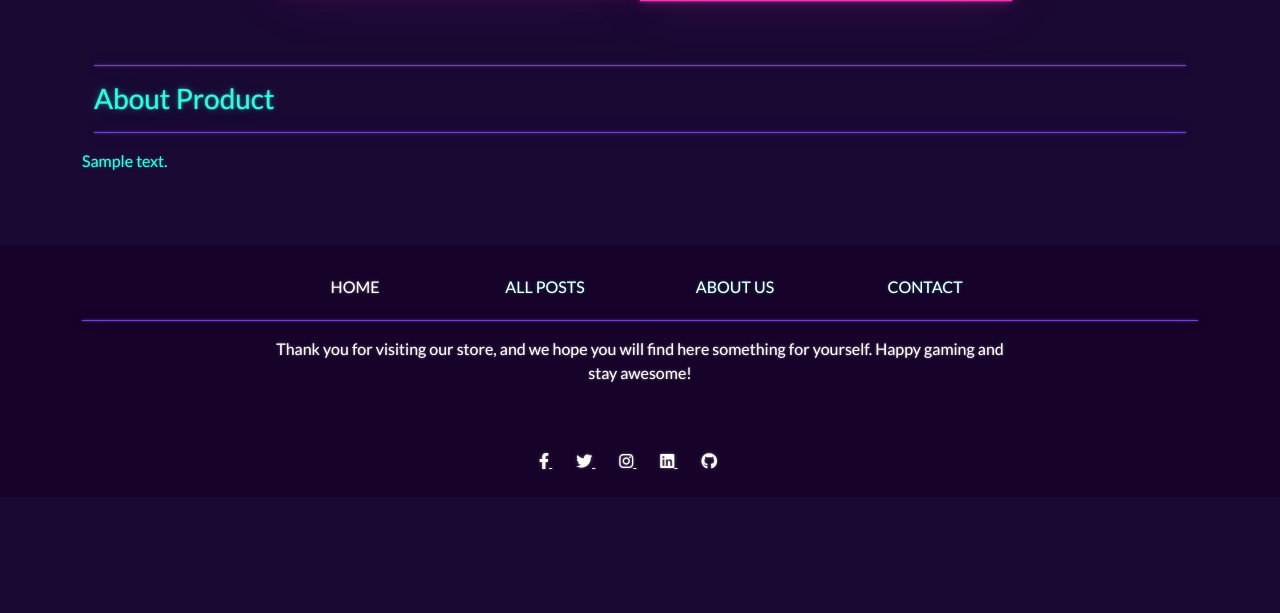
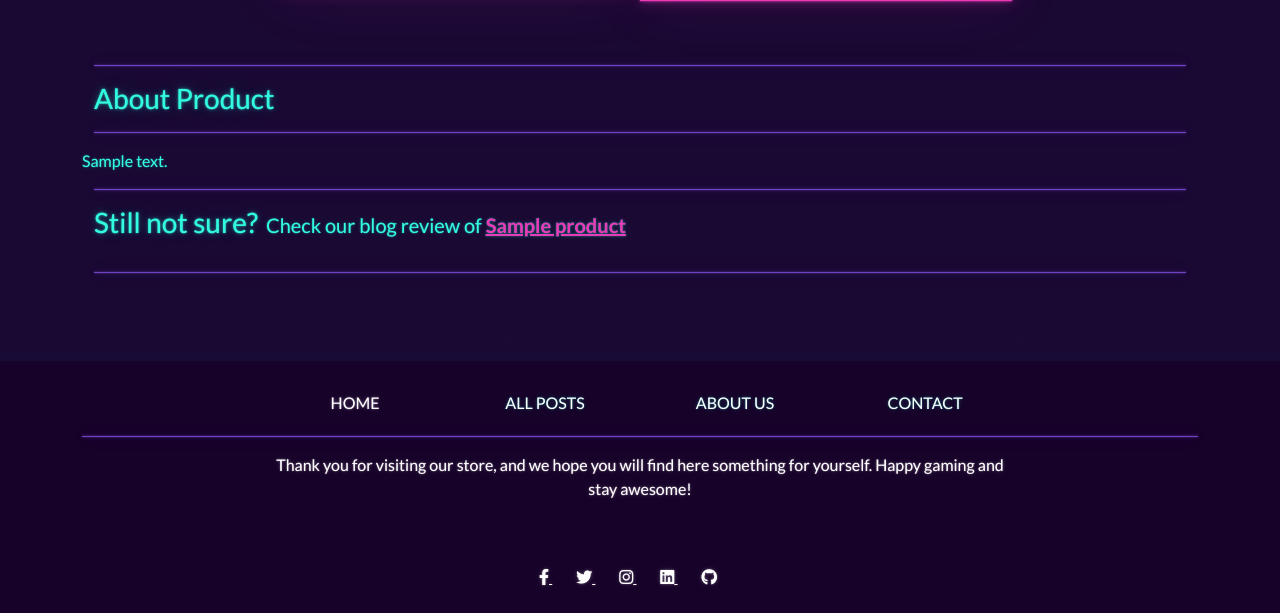
Before and after one commit to mich1991/NerdShop, a Django app: a page that uses products/templates/products/product_details.html in a window 1280 px wide. Shown: the part 798-1411 px from the top of the page. Before the commit the page ends 1268 px from the top, so only its background shows below. Run offline with Django 4.2, Linux system fonts and the light colour scheme; tables that the repository leaves empty hold one stand-in row (values such as "Sample post"); grey boxes marked "Sample" are stand-in pictures; some libraries are stand-ins or nearby versions.

Commit message:
add blog review link

```diff
--- a/products/templates/products/product_details.html
+++ b/products/templates/products/product_details.html
@@ -1,7 +1,7 @@
 {% extends 'base.html' %}
 {% load static %}
-{% block meta_description %}404 page not found {% endblock %}
-{% block title %} Nerd Shop - 404 {% endblock %}
+{% block meta_description %}Nerd Shop - {{ product.title }} {% endblock %}
+{% block title %} Nerd Shop - {{ product.title }} {% endblock %}
 {% block hero-image-url %}
     url('https://res.cloudinary.com/dxtsy4mcr/image/upload/v1672875464/carl-raw-m3hn2Kn5Bns-unsplash_jqfrri.jpg')
 {% endblock %}
@@ -73,7 +73,6 @@
                                         </div>
                                     </div>
                                 </div>
-
                                 <div class="row">
                                     <input type="submit" class="btn btn-secondary rounded-0 text-uppercase mt-5"
                                            value="Add to Bag">
@@ -90,6 +89,16 @@
                 <div class="row">
                     {{ product.long_description | safe }}
                 </div>
+            {% endif %}
+            {% if product.has_review %}
+                <hr>
+                <div class="d-flex align-items-baseline gap-2">
+                <h3>Still not sure?</h3>
+                <p class="fs-5"><span>Check our blog review of</span>
+                    <a href="{{ product.review_url }}" class="link-secondary fw-bold" target="_blank">{{ product.title }}</a>
+                </p>
+                </div>
+                <hr>
             {% endif %}
         </div>
     </div>
```
